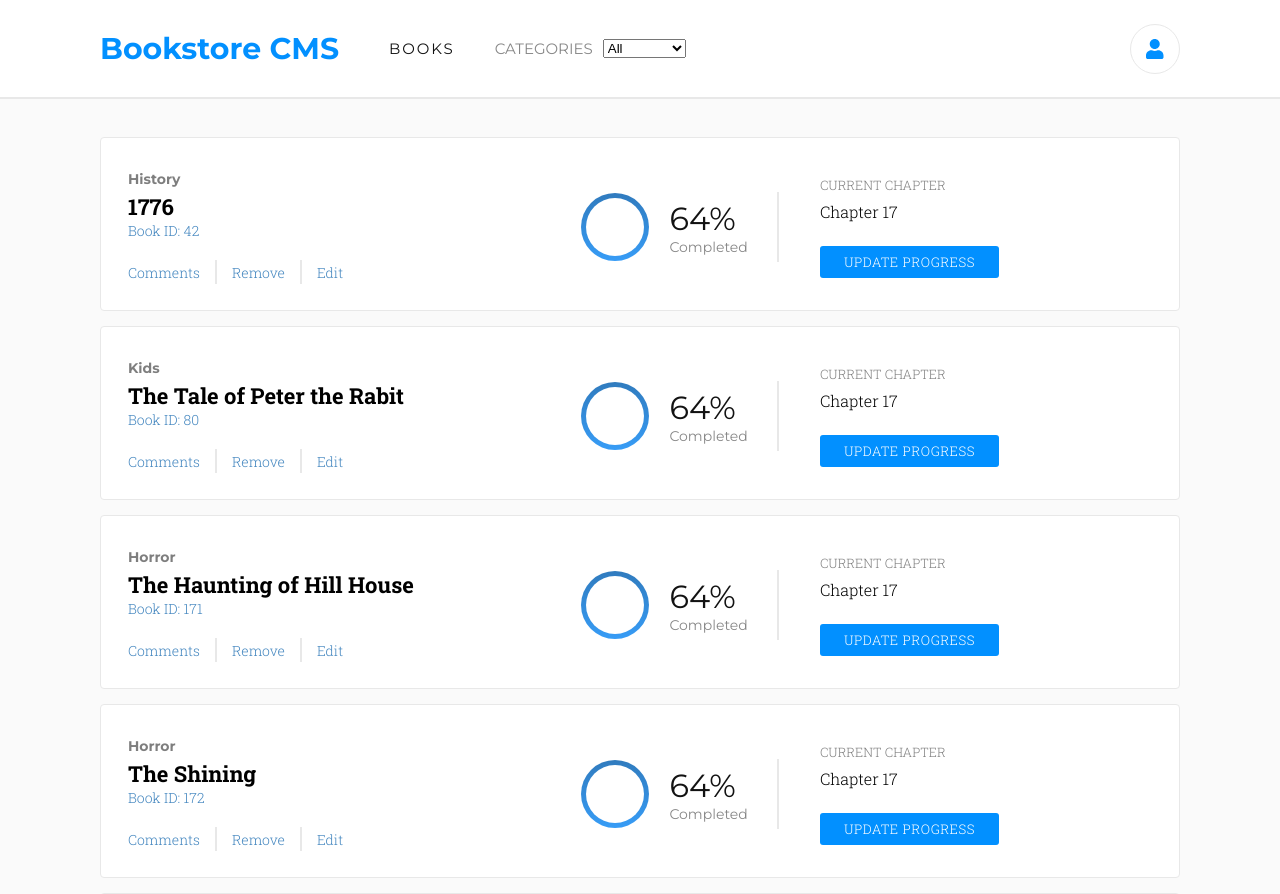
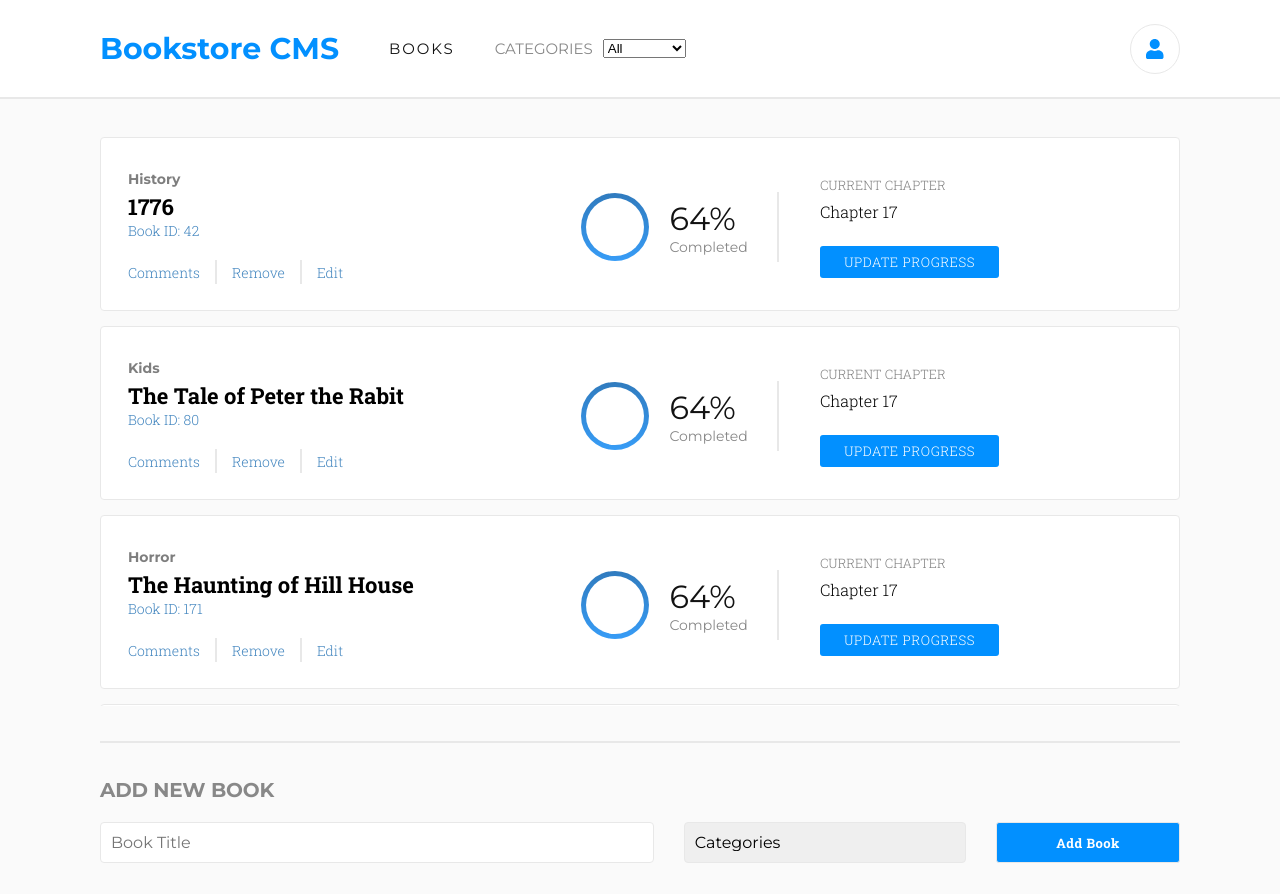
Before and after one commit to jcy2704/bookstore, a React (Create React App) app: page / in a window 1280 px wide. Shown: the top 894 px of the page. Built offline with nearby package versions, Linux system fonts and the light colour scheme.

Commit message:
Finish styling form

```diff
--- a/src/components/Navbar.js
+++ b/src/components/Navbar.js
@@ -14,7 +14,7 @@ const Navbar = ({ changeCat }) => {
   return (
     <>
       <header>
-        <nav className="p-100 nav flex">
+        <nav className="p-100 nav pos-rel flex">
           <h1 className="title">
             Bookstore CMS
           </h1>
--- a/src/containers/BooksForm.js
+++ b/src/containers/BooksForm.js
@@ -26,24 +26,22 @@ const BooksForm = ({ bookCreator }) => {
     }
   };
 
-  const categories = ['', 'Action', 'Biography', 'History', 'Horror', 'Kids', 'Learning', 'Sci-Fi'];
+  const categories = ['Action', 'Biography', 'History', 'Horror', 'Kids', 'Learning', 'Sci-Fi'];
 
   return (
     <>
-      <form>
-        <label htmlFor="titleInput">
-          Book Title
-          <input onChange={handleChange} id="titleInput" type="text" value={bookInfo.title} />
-        </label>
-        <label htmlFor="categoryInput">
-          Category
+      <form className="p-100 form">
+        <h2 className="add-new-book">ADD NEW BOOK</h2>
+        <div className="flex just-sb">
+          <input onChange={handleChange} id="titleInput" type="text" value={bookInfo.title} placeholder="Book Title" />
           <select id="categoryInput" onChange={handleChange} value={bookInfo.category}>
+            <option className="categories-option" value="" disabled selected>Categories</option>
             {categories.map(cat => (
               <option key={cat} value={cat}>{cat}</option>
             ))}
           </select>
-        </label>
-        <button onClick={handleSubmit} type="button">Add Book</button>
+          <button className="add-btn" onClick={handleSubmit} type="button">Add Book</button>
+        </div>
       </form>
     </>
   );
--- a/src/containers/BooksList.js
+++ b/src/containers/BooksList.js
@@ -20,6 +20,8 @@ const BooksList = ({
       <ul className="books-cards-cont">
         {filteredBooks().map(book => <Book key={book.id} book={book} delete={handleRemoveBook} />)}
       </ul>
+
+      <div className="form-divider" />
     </>
   );
 };
--- a/src/styles/App.css
+++ b/src/styles/App.css
@@ -42,12 +42,19 @@ li {
   justify-content: center;
 }
 
+.just-sb {
+  justify-content: space-between;
+}
+
+.pos-rel {
+  position: relative;
+}
+
 .nav {
   padding: 30px 100px;
   background-color: #fff;
-  position: relative;
   border-bottom: 2px solid var(--gray);
-  margin-bottom: calc(38px);
+  margin-bottom: calc(38px - 15px);
 }
 
 .title {
@@ -104,7 +111,7 @@ li {
 .book-card {
   font-family: 'Roboto Slab', sans-serif;
   background-color: white;
-  margin: 15px 100px;
+  margin: 15px 0;
   padding: 32px 147px 26px 27px;
   border: solid 1px var(--gray);
   border-radius: 4px;
@@ -229,3 +236,65 @@ li {
   letter-spacing: 0.5px;
   cursor: pointer;
 }
+
+.books-cards-cont {
+  max-height: 73vh;
+  overflow-y: scroll;
+  margin: 0 100px;
+}
+.books-cards-cont::-webkit-scrollbar {
+  display: none;
+}
+
+.form-divider {
+  height: 2px;
+  border: 1px solid var(--gray);
+  margin: 35px 100px;
+}
+
+.form {
+  margin-bottom: 100px;
+}
+
+.add-new-book {
+  font-size: 20px;
+  letter-spacing: -0.18px;
+  color: #888888;
+  margin-bottom: 20px;
+}
+
+#titleInput {
+  padding: 10px 10px;
+  width: 100%;
+  margin-right: 30px;
+  font-size: 16px;
+  font-family: 'Montserrat', sans-serif;
+  border: 1px solid var(--gray);
+  border-radius: 4px;
+}
+
+#categoryInput {
+  padding: 10px 10px;
+  width: 50%;
+  appearance: none;
+  font-size: 16px;
+  font-family: 'Montserrat', sans-serif;
+  border: 1px solid var(--gray);
+  border-radius: 4px;
+  cursor: pointer;
+}
+
+.add-btn {
+  padding: 10px 20px;
+  width: 30%;
+  margin-left: 30px;
+  font-family: 'Roboto Slab', sans-serif;
+  letter-spacing: 0.5px;
+  font-size: 13px;
+  color: white;
+  font-weight: bold;
+  background-color: var(--azure);
+  border-radius: 3px;
+  border: 1px solid var(--gray);
+  cursor: pointer;
+}
```
